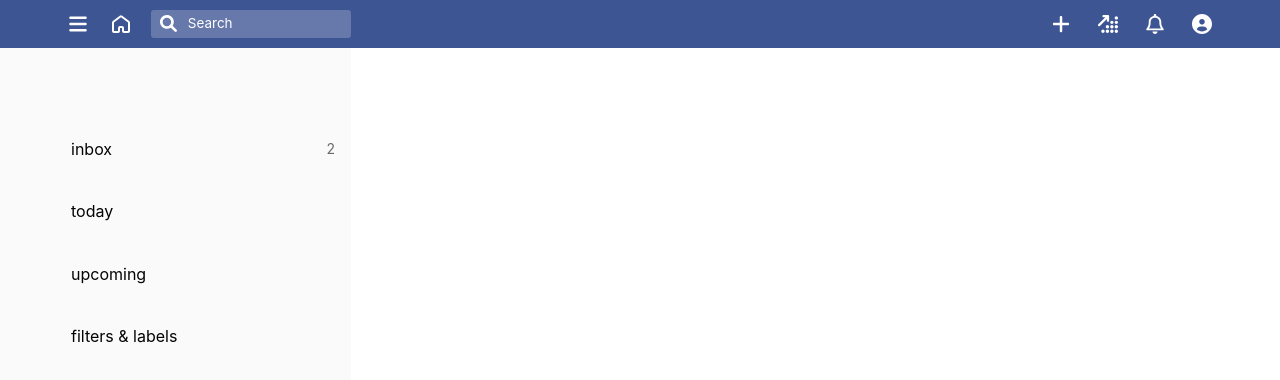
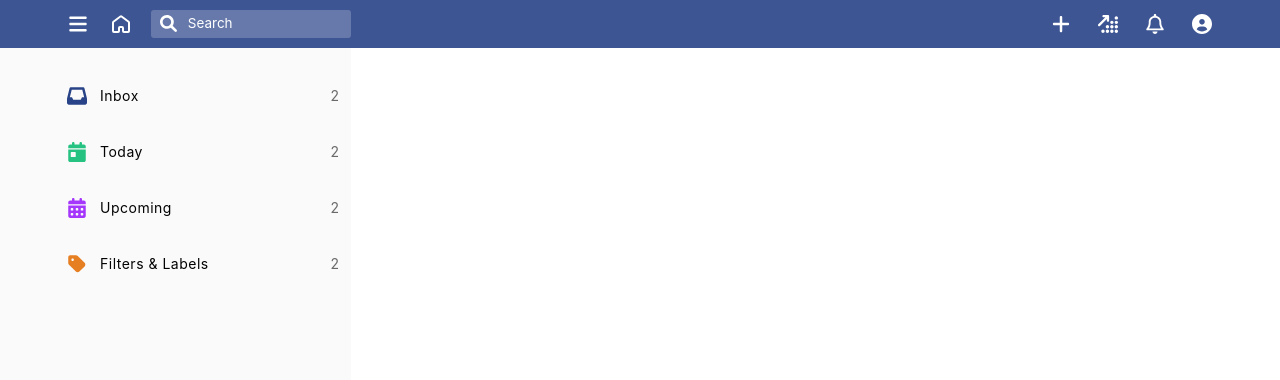
Before and after one commit to flaviodorta/todofeito-app-client, a React (Create React App) app: page /#/inbox in a window 1280 px wide. Shown: the top 380 px of the page. Built offline with nearby package versions, Linux system fonts and the light colour scheme; the HTML template or start-up script is replaced by a standard one.

Commit message:
feat: added icons to sidebar

```diff
--- a/src/components/layout/Sidebar/Sidebar.component.tsx
+++ b/src/components/layout/Sidebar/Sidebar.component.tsx
@@ -2,13 +2,23 @@ import { useLayoutEffect } from 'react';
 import { usePersistedState } from '../../../hooks/usePersistedState';
 import { useResize } from '../../../hooks/useResize';
 import { SidebarProps } from './Sidebar.types';
+import { baseTheme } from '../../../styles/theme/theme';
 
 import { Aside, Ul, Li, Div, TodoCount, Resizer } from './Sidebar.styled';
+
+import { InboxSolidIcon as InboxIcon } from '../../shared/icons/InboxSolidIcon';
+import { CalendarDayIcon as TodayIcon } from '../../shared/icons/CalendarDayIcon';
+import { CalendarIcon as UpcomingIcon } from '../../shared/icons/CalendarIcon';
+import { LabelIcon as FiltersAndLabelsIcon } from '../../shared/icons/LabelIcon';
 
 export function Sidebar(props: SidebarProps): JSX.Element {
   const { isSidebarOpen } = props;
 
+  const { colors } = baseTheme;
+
   const initialWidth = '35.1rem';
+  const maxWidth = 50; // rem, 1 rem = 10px
+  const minWidth = 27; // rem, 1 rem = 10px
 
   const [persistedWidth, setPersistedWidth] = usePersistedState(
     'sidebar-width',
@@ -16,12 +26,24 @@ export function Sidebar(props: SidebarProps): JSX.Element {
   );
 
   const [setRef, resizeabledWidth] = useResize(
-    { direction: 'right', max: 500, min: 270 },
+    { direction: 'right', max: maxWidth * 10, min: minWidth * 10 },
     persistedWidth
   );
 
   useLayoutEffect(() => {
+    if (parseInt(persistedWidth, 10) > maxWidth) {
+      setPersistedWidth(maxWidth + 'rem');
+    }
+
+    if (parseInt(persistedWidth) < minWidth) {
+      setPersistedWidth(minWidth + 'rem');
+    }
+  });
+
+  useLayoutEffect(() => {
     setPersistedWidth(resizeabledWidth);
+    console.log('persisted width: ', persistedWidth);
+    console.log('resizeable width: ', resizeabledWidth);
   }, [resizeabledWidth]);
 
   return (
@@ -34,12 +56,33 @@ export function Sidebar(props: SidebarProps): JSX.Element {
       <Resizer ref={setRef.right} />
       <Ul>
         <Li>
-          <Div>inbox</Div>
+          <Div>
+            <InboxIcon fill={colors.blue} />
+            Inbox
+          </Div>
           <TodoCount>2</TodoCount>
         </Li>
-        <Li>today</Li>
-        <Li>upcoming</Li>
-        <Li>filters & labels</Li>
+        <Li>
+          <Div>
+            <TodayIcon fill={colors.green} />
+            Today
+          </Div>
+          <TodoCount>2</TodoCount>
+        </Li>
+        <Li>
+          <Div>
+            <UpcomingIcon fill={colors.purple} />
+            Upcoming
+          </Div>
+          <TodoCount>2</TodoCount>
+        </Li>
+        <Li>
+          <Div>
+            <FiltersAndLabelsIcon fill={colors.orange} />
+            Filters & Labels
+          </Div>
+          <TodoCount>2</TodoCount>
+        </Li>
       </Ul>
     </Aside>
   );
--- a/src/components/layout/Sidebar/Sidebar.styled.ts
+++ b/src/components/layout/Sidebar/Sidebar.styled.ts
@@ -13,7 +13,7 @@ export const Aside = styled.aside<AsideProps>`
   margin-left: ${(props) =>
     props.isSidebarOpen ? '0' : `-${props.resizeabledWidth}`};
 
-  padding: 8rem 0 8rem 5.5rem;
+  padding: 3rem 0 7rem 5.5rem;
 
   transition: margin-left 0.125s ease;
 
@@ -44,9 +44,10 @@ export const Li = styled.li`
   display: flex;
   justify-content: space-between;
   align-items: center;
-  padding: 1.2rem 1.6rem;
+  padding: 0.8rem 1.2rem;
   border-radius: 4px 0 0 4px;
   cursor: pointer;
+  margin-bottom: 0;
 
   &:hover {
     background-color: ${(props) => props.theme.colors.white.three};
@@ -56,10 +57,19 @@ export const Li = styled.li`
 export const Div = styled.div`
   display: flex;
   align-items: center;
+
+  font-size: 1.4rem;
+  letter-spacing: 0.5px;
+  user-select: none;
+
+  svg {
+    margin-right: 1.3rem;
+  }
 `;
 
 export const TodoCount = styled.span`
   color: ${(props) => props.theme.colors.grey.three};
   font-size: 1.4rem;
   justify-self: flex-end;
+  user-select: none;
 `;
--- /dev/null
+++ b/src/components/shared/icons/CalendarDayIcon.tsx
@@ -0,0 +1,11 @@
+import { ReactComponent as SvgIcon } from '../../../assets/svgs/calendar-day-solid.svg';
+import { IconProps } from './types/IconProps.types';
+import { baseTheme } from '../../../styles/theme/theme';
+
+export function CalendarDayIcon({
+  height = baseTheme.sizes.icon,
+  width = baseTheme.sizes.icon,
+  ...restProps
+}: IconProps): JSX.Element {
+  return <SvgIcon height={height} width={width} {...restProps} />;
+}
--- a/src/hooks/useResize.ts
+++ b/src/hooks/useResize.ts
@@ -30,8 +30,8 @@ export function useResize<T extends HTMLElement>(
   const [heightRemFinal, setHeightRemFinal] = useState<string>(initialValue || '');
 
   const direction = resizeableSide?.direction;
-  const max = resizeableSide?.max;
-  const min = resizeableSide?.min;
+  let max = resizeableSide?.max;
+  let min = resizeableSide?.min;
 
   useLayoutEffect(() => {
     if (element && (top || right || bottom || left)) {
--- a/src/styles/theme/theme.ts
+++ b/src/styles/theme/theme.ts
@@ -26,6 +26,7 @@ export const baseTheme = {
     yellow: 'rgb(245, 229, 27)',
     blue: 'rgb(40, 67, 135)',
     purple: 'rgb(165, 55, 253)',
+    green: 'rgb(38, 194, 129)',
   },
 
   sizes: {
```
